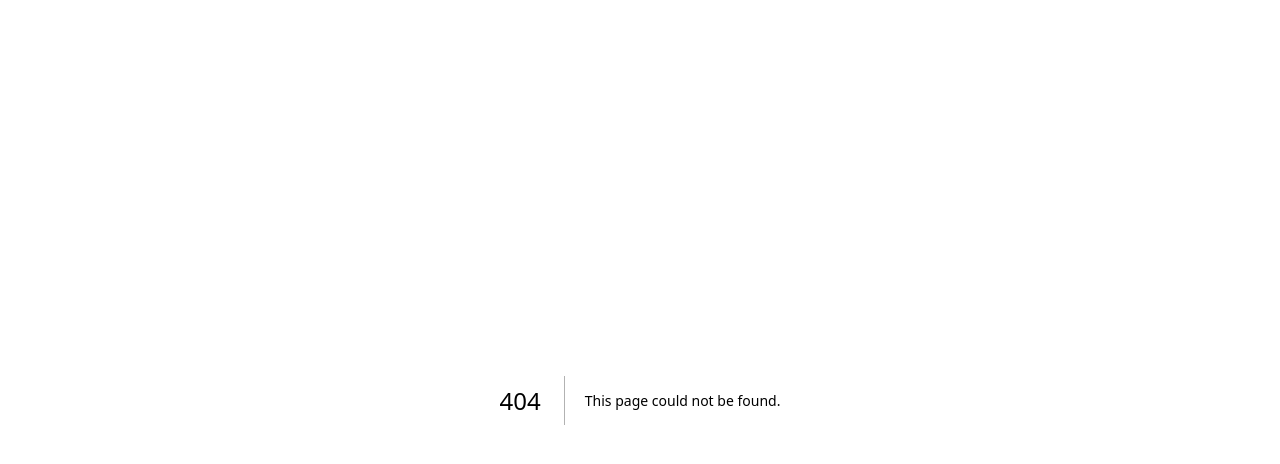
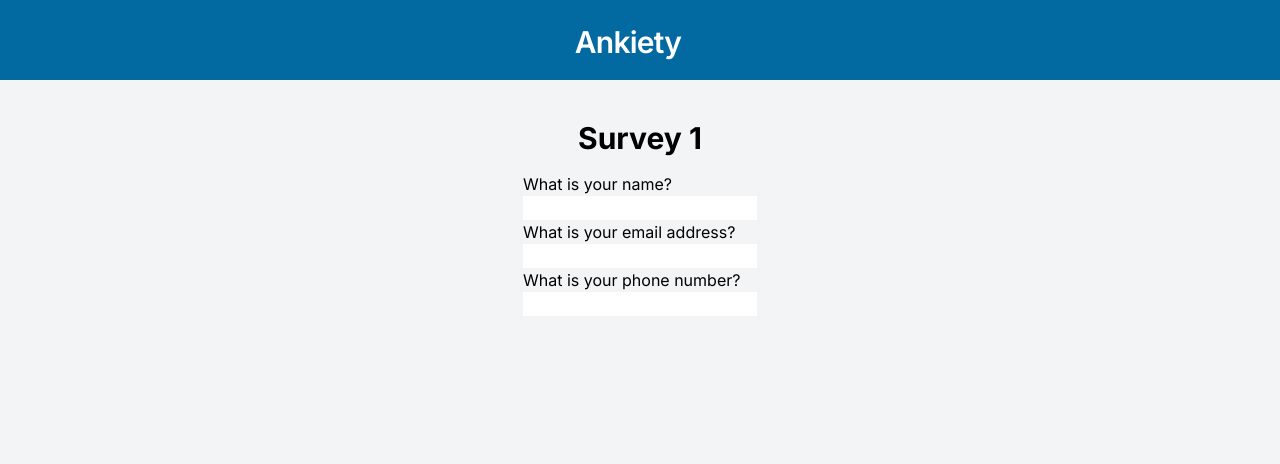
Before and after one commit to haniszewski/SurveySystemFrontend, a Next.js app: page /survey/1 in a window 1280 px wide. Before the commit this address had no page. Shown: the top 464 px of the page. Built offline with nearby package versions, Linux system fonts and the light colour scheme.

Commit message:
Add simple question list

```diff
--- a/package.json
+++ b/package.json
@@ -11,7 +11,8 @@
   "dependencies": {
     "next": "13.5.4",
     "react": "^18",
-    "react-dom": "^18"
+    "react-dom": "^18",
+    "react-hook-form": "^7.47.0"
   },
   "devDependencies": {
     "@types/node": "^20",
--- a/prettier.config.js
+++ b/prettier.config.js
@@ -2,7 +2,7 @@ module.exports = {
   semi: true,
   singleQuote: false,
   trailingComma: "all",
-  printWidth: 100,
+  printWidth: 60,
   useTabs: false,
   plugins: ["prettier-plugin-tailwindcss"],
   tailwindConfig: "./tailwind.config.ts",
--- a/src/app/layout.tsx
+++ b/src/app/layout.tsx
@@ -1,6 +1,7 @@
 import "./globals.css";
 import type { Metadata } from "next";
 import { Inter } from "next/font/google";
+import TitleBar from "@/components/atoms/title-bar";
 
 const inter = Inter({ subsets: ["latin"] });
 
@@ -12,7 +13,12 @@ export const metadata: Metadata = {
 export default function RootLayout({ children }: { children: React.ReactNode }) {
   return (
     <html lang="en">
-      <body className={inter.className}>{children}</body>
+      <body className={`${inter.className} h-screen w-full bg-white`}>
+        <nav className="absolute left-0 top-0 h-20 w-full">
+          <TitleBar title={"Ankiety"} />
+        </nav>
+        <main className="h-screen w-full pt-20">{children}</main>
+      </body>
     </html>
   );
 }
--- a/src/app/page.tsx
+++ b/src/app/page.tsx
@@ -1,113 +1,7 @@
-import Image from "next/image";
-
 export default function Home() {
   return (
-    <main className="flex min-h-screen flex-col items-center justify-between p-24">
-      <div className="z-10 w-full max-w-5xl items-center justify-between font-mono text-sm lg:flex">
-        <p className="fixed left-0 top-0 flex w-full justify-center border-b border-gray-300 bg-gradient-to-b from-zinc-200 pb-6 pt-8 backdrop-blur-2xl dark:border-neutral-800 dark:bg-zinc-800/30 dark:from-inherit lg:static lg:w-auto  lg:rounded-xl lg:border lg:bg-gray-200 lg:p-4 lg:dark:bg-zinc-800/30">
-          Get started by editing&nbsp;
-          <code className="font-mono font-bold">src/app/page.tsx</code>
-        </p>
-        <div className="fixed bottom-0 left-0 flex h-48 w-full items-end justify-center bg-gradient-to-t from-white via-white dark:from-black dark:via-black lg:static lg:h-auto lg:w-auto lg:bg-none">
-          <a
-            className="pointer-events-none flex place-items-center gap-2 p-8 lg:pointer-events-auto lg:p-0"
-            href="https://vercel.com?utm_source=create-next-app&utm_medium=appdir-template&utm_campaign=create-next-app"
-            target="_blank"
-            rel="noopener noreferrer"
-          >
-            By{" "}
-            <Image
-              src="/vercel.svg"
-              alt="Vercel Logo"
-              className="dark:invert"
-              width={100}
-              height={24}
-              priority
-            />
-          </a>
-        </div>
-      </div>
-
-      <div className="relative z-[-1] flex place-items-center before:absolute before:h-[300px] before:w-[480px] before:-translate-x-1/2 before:rounded-full before:bg-gradient-radial before:from-white before:to-transparent before:blur-2xl before:content-[''] after:absolute after:-z-20 after:h-[180px] after:w-[240px] after:translate-x-1/3 after:bg-gradient-conic after:from-sky-200 after:via-blue-200 after:blur-2xl after:content-[''] before:dark:bg-gradient-to-br before:dark:from-transparent before:dark:to-blue-700 before:dark:opacity-10 after:dark:from-sky-900 after:dark:via-[#0141ff] after:dark:opacity-40 before:lg:h-[360px]">
-        <Image
-          className="relative dark:drop-shadow-[0_0_0.3rem_#ffffff70] dark:invert"
-          src="/next.svg"
-          alt="Next.js Logo"
-          width={180}
-          height={37}
-          priority
-        />
-      </div>
-
-      <div className="mb-32 grid text-center lg:mb-0 lg:w-full lg:max-w-5xl lg:grid-cols-4 lg:text-left">
-        <a
-          href="https://nextjs.org/docs?utm_source=create-next-app&utm_medium=appdir-template&utm_campaign=create-next-app"
-          className="group rounded-lg border border-transparent px-5 py-4 transition-colors hover:border-gray-300 hover:bg-gray-100 hover:dark:border-neutral-700 hover:dark:bg-neutral-800/30"
-          target="_blank"
-          rel="noopener noreferrer"
-        >
-          <h2 className={`mb-3 text-2xl font-semibold`}>
-            Docs{" "}
-            <span className="inline-block transition-transform group-hover:translate-x-1 motion-reduce:transform-none">
-              -&gt;
-            </span>
-          </h2>
-          <p className={`m-0 max-w-[30ch] text-sm opacity-50`}>
-            Find in-depth information about Next.js features and API.
-          </p>
-        </a>
-
-        <a
-          href="https://nextjs.org/learn?utm_source=create-next-app&utm_medium=appdir-template-tw&utm_campaign=create-next-app"
-          className="group rounded-lg border border-transparent px-5 py-4 transition-colors hover:border-gray-300 hover:bg-gray-100 hover:dark:border-neutral-700 hover:dark:bg-neutral-800/30"
-          target="_blank"
-          rel="noopener noreferrer"
-        >
-          <h2 className={`mb-3 text-2xl font-semibold`}>
-            Learn{" "}
-            <span className="inline-block transition-transform group-hover:translate-x-1 motion-reduce:transform-none">
-              -&gt;
-            </span>
-          </h2>
-          <p className={`m-0 max-w-[30ch] text-sm opacity-50`}>
-            Learn about Next.js in an interactive course with&nbsp;quizzes!
-          </p>
-        </a>
-
-        <a
-          href="https://vercel.com/templates?framework=next.js&utm_source=create-next-app&utm_medium=appdir-template&utm_campaign=create-next-app"
-          className="group rounded-lg border border-transparent px-5 py-4 transition-colors hover:border-gray-300 hover:bg-gray-100 hover:dark:border-neutral-700 hover:dark:bg-neutral-800/30"
-          target="_blank"
-          rel="noopener noreferrer"
-        >
-          <h2 className={`mb-3 text-2xl font-semibold`}>
-            Templates{" "}
-            <span className="inline-block transition-transform group-hover:translate-x-1 motion-reduce:transform-none">
-              -&gt;
-            </span>
-          </h2>
-          <p className={`m-0 max-w-[30ch] text-sm opacity-50`}>
-            Explore the Next.js 13 playground.
-          </p>
-        </a>
-
-        <a
-          href="https://vercel.com/new?utm_source=create-next-app&utm_medium=appdir-template&utm_campaign=create-next-app"
-          className="group rounded-lg border border-transparent px-5 py-4 transition-colors hover:border-gray-300 hover:bg-gray-100 hover:dark:border-neutral-700 hover:dark:bg-neutral-800/30"
-          target="_blank"
-          rel="noopener noreferrer"
-        >
-          <h2 className={`mb-3 text-2xl font-semibold`}>
-            Deploy{" "}
-            <span className="inline-block transition-transform group-hover:translate-x-1 motion-reduce:transform-none">
-              -&gt;
-            </span>
-          </h2>
-          <p className={`m-0 max-w-[30ch] text-sm opacity-50`}>
-            Instantly deploy your Next.js site to a shareable URL with Vercel.
-          </p>
-        </a>
-      </div>
-    </main>
+    <div className=" flex h-full flex-col items-center justify-center">
+      <h1 className="text-6xl font-bold">Hello World!</h1>
+    </div>
   );
 }
--- /dev/null
+++ b/src/app/survey/[id]/page.tsx
@@ -0,0 +1,35 @@
+import QuestionList from "@/components/organisms/question-list";
+
+const questions: Question[] = [
+  {
+    type: "text",
+    text: "What is your name?",
+  },
+  {
+    type: "text",
+    text: "What is your email address?",
+  },
+  {
+    type: "text",
+    text: "What is your phone number?",
+  },
+];
+
+export default async function SurveyPage({
+  params,
+}: {
+  params: {
+    id: string;
+  };
+}) {
+  return (
+    <div className="flex h-full flex-col items-center bg-gray-100 pt-10">
+      <h1 className="mb-4 text-center text-3xl font-bold">
+        Survey {params.id}
+      </h1>
+      <div>
+        <QuestionList questions={questions} />
+      </div>
+    </div>
+  );
+}
--- /dev/null
+++ b/src/components/atoms/form/text-field.tsx
@@ -0,0 +1,9 @@
+const TextField = () => {
+  return (
+    <div>
+      <input type="text" />
+    </div>
+  );
+};
+
+export default TextField;
--- /dev/null
+++ b/src/components/atoms/title-bar.tsx
@@ -0,0 +1,13 @@
+import React from "react";
+
+const TitleBar = ({ title }: { title: string }) => {
+  return (
+    <div className="flex h-full flex-wrap items-center justify-center bg-sky-700 p-6">
+      <div className="mr-6 flex flex-shrink-0 items-center text-white">
+        <span className="text-3xl font-semibold tracking-tight">{title}</span>
+      </div>
+    </div>
+  );
+};
+
+export default TitleBar;
--- /dev/null
+++ b/src/components/molecules/question-list/question-item.tsx
@@ -0,0 +1,25 @@
+import { createQuestionComponent } from "./question-map";
+
+const QuestionItem = ({
+  question,
+}: {
+  question: Question;
+}) => {
+  const { text, details, options, type } = question;
+
+  return (
+    <div>
+      <div>
+        <h3>{text}</h3>
+        {details && <div>{details}</div>}
+      </div>
+      <div>
+        {createQuestionComponent(type, {
+          options: options,
+        })}
+      </div>
+    </div>
+  );
+};
+
+export default QuestionItem;
--- /dev/null
+++ b/src/components/molecules/question-list/question-map.ts
@@ -0,0 +1,23 @@
+import React from "react";
+import TextField from "@/components/atoms/form/text-field";
+
+const questionMap: Record<
+  QuestionType,
+  React.FunctionComponent
+> = {
+  text: TextField,
+  number: TextField,
+  "multi-choice": TextField,
+  "single-choice": TextField,
+  date: TextField,
+  "date-range": TextField,
+};
+
+export const createQuestionComponent = (
+  type: QuestionType,
+  props?: {
+    [key: string]: unknown;
+  },
+) => {
+  return React.createElement(questionMap[type], props);
+};
--- /dev/null
+++ b/src/components/organisms/question-list.tsx
@@ -0,0 +1,17 @@
+import QuestionItem from "../molecules/question-list/question-item";
+
+const QuestionList = ({
+  questions,
+}: {
+  questions: Question[];
+}) => {
+  return (
+    <div className="question-list">
+      {questions.map((question, idx) => (
+        <QuestionItem key={idx} question={question} />
+      ))}
+    </div>
+  );
+};
+
+export default QuestionList;
```
Also changed, not shown: src/types/questions.d.ts (added, +8 -0 lines), 1 other file (tests, documents, lock files or other folders).
